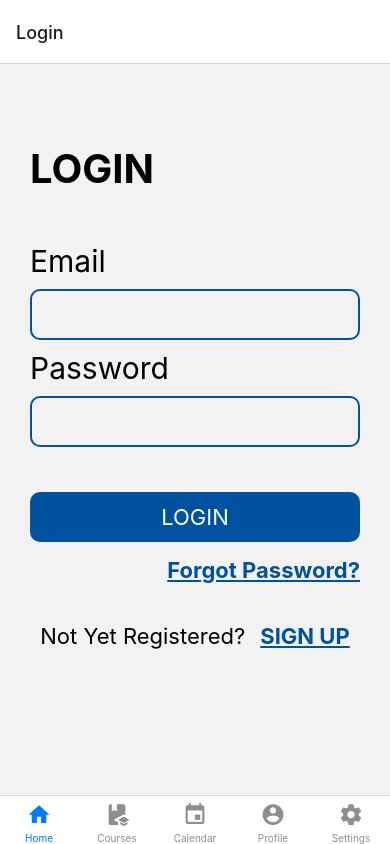
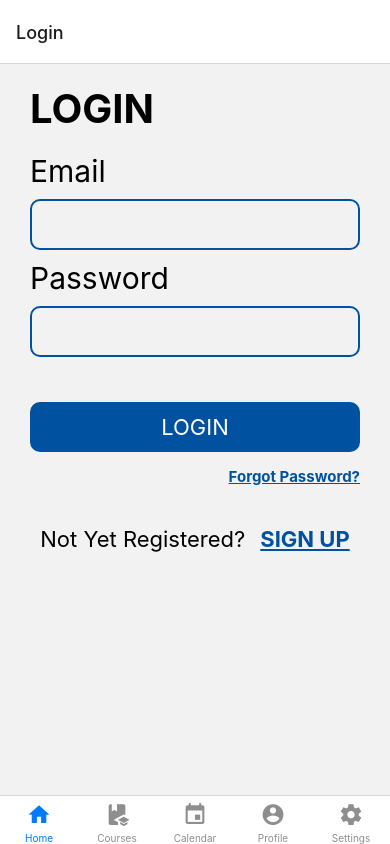
Before and after one commit to xin-shang/React_SchoolManagget, a React Native app: screen /Login in a window 390 px wide. Built offline with nearby package versions, Linux system fonts and the light colour scheme.

Commit message:
updated login,registration padding.   userProfile created.  installed react native paper.

```diff
--- a/Screens1/Login.js
+++ b/Screens1/Login.js
@@ -16,13 +16,13 @@ const Login = ({ navigation }) => {
             </TouchableOpacity>
             <View style={styles.recoveryWrapper}>
                 <TouchableOpacity style={styles.recoveryClickHereWrapper} title="AccRecovery" onPress={() => navigation.navigate('AccRecovery')}>
-                        <Text style={styles.sectionClickHere}>Forgot Password?</Text>
+                        <Text style={styles.sectionRecoveryClickHere}>Forgot Password?</Text>
                     </TouchableOpacity>
             </View>
             <View style={styles.registerWrapper}>
                 <Text style={styles.sectionRegister}>Not Yet Registered?</Text>
                 <TouchableOpacity style={styles.clickHereWrapper} title="Register" onPress={() => navigation.navigate('Registration')}>
-                    <Text style={styles.sectionClickHere}>SIGN UP</Text>
+                    <Text style={styles.sectionRegisterClickHere}>SIGN UP</Text>
                 </TouchableOpacity>
             </View>
         </View>
@@ -31,7 +31,7 @@ const Login = ({ navigation }) => {
 }
 const styles = StyleSheet.create({
     loginWrapper: {
-        paddingTop: 80,
+        paddingTop: 20,
         paddingHorizontal: 30,
     },
     sectionTitle: {
@@ -39,7 +39,7 @@ const styles = StyleSheet.create({
         fontWeight: 'bold'
     },
     sectionContent: {
-        paddingTop: 50,
+        paddingTop: 20,
     },
     sectionSubTitle: {
         fontSize: 30,
@@ -73,6 +73,13 @@ const styles = StyleSheet.create({
         flexDirection: "row",
         justifyContent: "flex-end"
     },
+    sectionRecoveryClickHere: {
+        paddingVertical: 15,
+        fontSize: 15,
+        fontWeight: 'bold',
+        textDecorationLine: 'underline',
+        color: '#0052A0',
+    },
     registerWrapper: {
         marginTop: 10,
         width: '100%',
@@ -87,7 +94,7 @@ const styles = StyleSheet.create({
         paddingVertical: 15,
         fontSize: 22,
     },
-    sectionClickHere: {
+    sectionRegisterClickHere: {
         paddingVertical: 15,
         fontSize: 22,
         fontWeight: 'bold',
--- a/Screens1/Registration.js
+++ b/Screens1/Registration.js
@@ -27,7 +27,7 @@ const Registration = ({ navigation }) => {
 
 const styles = StyleSheet.create({
     signupWrapper: {
-        paddingTop: 80,
+        paddingTop: 20,
         paddingHorizontal: 30,
     },
     sectionTitle: {
@@ -35,7 +35,7 @@ const styles = StyleSheet.create({
         fontWeight: 'bold'
     },
     sectionContent: {
-        paddingTop: 50,
+        paddingTop: 20,
     },
     sectionSubTitle: {
         fontSize: 30,
--- a/Screens1/UserProfile.js
+++ b/Screens1/UserProfile.js
@@ -1,37 +1,105 @@
-import { StatusBar } from 'expo-status-bar';
-import { SafeAreaView, StyleSheet, View, Button } from 'react-native';
+import { SafeAreaView, StyleSheet, View, Text, Button} from 'react-native';
+import * as React from 'react';
+import { Avatar } from 'react-native-paper';
 
 const UserProfile = ({ navigation }) => {
   return (
-    <SafeAreaView
-      style={{
-      backgroundColor: "#fff",
-      flex: 1,
-      //flexDirection: "row",
-      //justifyContent: "center",
-      //alignItems: "center"
-    }}>
-      <View style={{
-        backgroundColor: "#fff",
-        flex: 1,
-        alignItems: "center",
-        justifyContent: "center"
-        }}>
-          <Button title="Achievements" onPress={() => navigation.navigate('Achievements')}/>
-          <Button title="Friends" onPress={() => navigation.navigate('Friends')}/>
-          <Button title="Store" onPress={() => navigation.navigate('Store')}/>
+      <View style={styles.mainWrapper}>
+        <View style={styles.profileWrapper}>
+          <Avatar.Icon size={120} backgroundColor="#0052a0" icon="account"/>
+          <View style={styles.profileStatsWrapper}>
+            <Text style={styles.title}>Points: 0000</Text>
+            <Text style={styles.title}>Coins: 0000</Text>
+          </View>
+        </View>
+        <View style={styles.achievementsWrapper}>
+          <View style={styles.sectionAchievementsText}>
+            <Text style={styles.title}>Achievements</Text>
+            <Text style={styles.subTitle} onPress={() => navigation.navigate('Achievements')}>See All</Text>
+          </View>
+          <View style={styles.sectionAchievements}>
+            <Avatar.Icon style={styles.achievementIcon} size={100} icon="trophy"/>
+            <Avatar.Icon style={styles.achievementIcon} size={100} icon="trophy-award"/>
+            <Avatar.Icon style={styles.achievementIcon} size={100} icon="trophy-variant"/>
+          </View>
+        </View>
+        <View style={styles.friendsWrapper}>
+          <View style={styles.sectionFriendsText}>
+            <Text style={styles.title}>Recently Viewed</Text>
+            <Text style={styles.subTitle} onPress={() => navigation.navigate('Friends')}>See All</Text>
+          </View>
+          <View style={styles.sectionFriends}>
+            <Avatar.Icon style={styles.friendIcon} size={100} icon="account"/>
+            <Avatar.Icon style={styles.friendIcon} size={100} icon="account"/>
+            <Avatar.Icon style={styles.friendIcon} size={100} icon="account"/>
+          </View>
+        </View>
       </View>
-      <StatusBar style="auto" />
-    </SafeAreaView>
   );
 }
 
 const styles = StyleSheet.create({
-  container: {
-    flex: 1,
-    backgroundColor: '#fff',
-    //alignItems: 'center',
-    //justifyContent: 'center',
+  mainWrapper: {
+    marginTop: 15,
+    width: '100%',
   },
+  profileWrapper: {
+    alignItems: 'center',
+    borderBottomWidth: 1,
+    paddingBottom: 10,
+  },
+  profileStatsWrapper: {
+    marginTop: 15,
+    width: '80%',
+    flexDirection: 'row',
+    justifyContent: 'space-between',
+  },
+  achievementsWrapper: {
+    marginTop: 10,
+    alignItems: 'center',
+  },
+  sectionAchievementsText: {
+    width: '90%',
+    flexDirection: 'row',
+    justifyContent: 'space-between',
+    marginBottom: 10,
+  },
+  sectionAchievements: {
+    flexDirection: 'row',
+    width: '90%',
+    justifyContent: 'space-between',
+  },
+  achievementIcon: {
+    borderRadius: 10,
+    backgroundColor: "#0052a0",
+  },
+  friendsWrapper: {
+    marginTop: 10,
+    alignItems: 'center',
+  },
+  sectionFriendsText: {
+    width: '90%',
+    flexDirection: 'row',
+    justifyContent: 'space-between',
+    marginBottom: 10,
+  },
+  sectionFriends: {
+    flexDirection: 'row',
+    width: '90%',
+    justifyContent: 'space-between',
+  },
+  friendIcon: {
+    backgroundColor: "#0052a0",
+  },
+  title: {
+    fontSize: 20,
+  },
+  subTitle: {
+    fontSize: 12,
+    textAlignVertical: "bottom",
+    textDecorationLine: 'underline',
+  },
+
+
 });
 export default UserProfile;
--- a/package.json
+++ b/package.json
@@ -28,6 +28,7 @@
     "react-native-countdown-circle-timer": "^3.0.9",
     "react-native-dialog": "^9.2.1",
     "react-native-gesture-handler": "~2.2.1",
+    "react-native-paper": "^4.12.1",
     "react-native-safe-area-context": "^4.2.5",
     "react-native-screens": "~3.11.1",
     "react-native-vector-icons": "^9.1.0",
```
Also changed, not shown: 1 other file (tests, documents, lock files or other folders).
